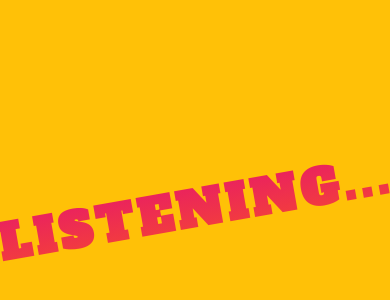
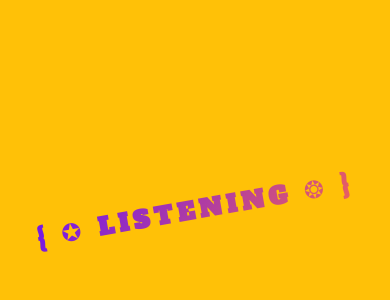
Before and after one commit to saratonite/js-dom-api-workshop, a website: page speech-recognition/index.html in a window 390 px wide. Shown: the part 212-512 px from the top of the page. Drawn offline with Linux system fonts and the light colour scheme.

Commit message:
:smile: small style changes

```diff
--- a/speech-recognition/index.html
+++ b/speech-recognition/index.html
@@ -11,7 +11,7 @@
 <body>
 
     <main>
-        <h2 id="text">Listening...</h2>
+        <h2 id="text">{ ✪ Listening ❂ }</h2>
     </main>
 
 <script src="app.js"></script>
--- a/speech-recognition/style.css
+++ b/speech-recognition/style.css
@@ -24,7 +24,14 @@ h2{
     transform: rotate(-10deg);
     color: #ddd;
     /**/
-    background: -webkit-linear-gradient(#E91E63, #F44336);
+    background:linear-gradient(135deg, #7117ea 0%,#ea6060 100%);
     -webkit-background-clip: text;
     -webkit-text-fill-color: transparent;
+
 }
+
+@media  screen and (max-width:600px) {
+    h2 {
+        font-size:1.5em;
+    }
+}
```
